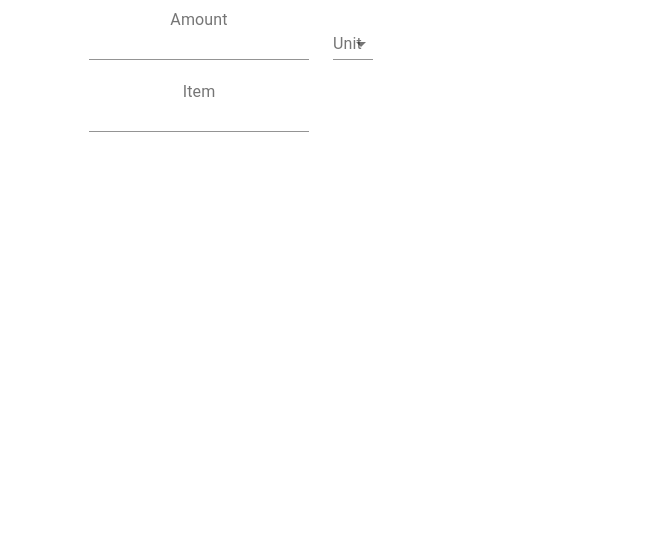
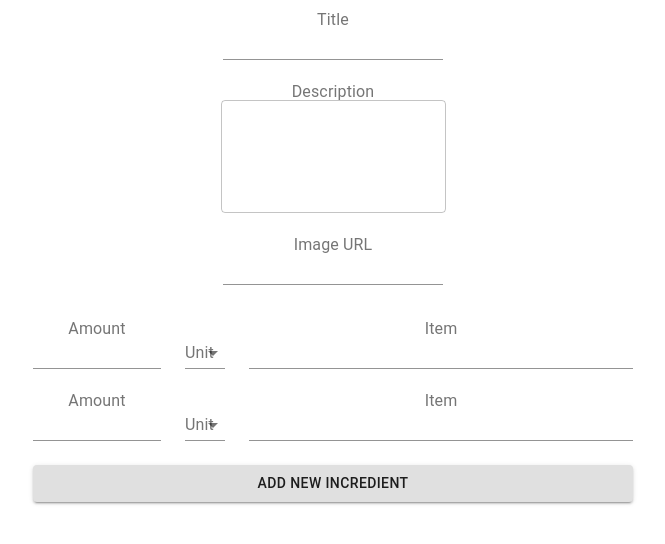
Before and after one commit to JoksuH/weeks_menu_frontend, a React (Create React App) app: page / in a window 1280 px wide. Shown: the top 544 px of the page, without its empty margins (307-972 px from the left). Built offline with nearby package versions, Linux system fonts and the light colour scheme.

Commit message:
Added basic outline to adding new recipe -page

```diff
--- a/src/App.js
+++ b/src/App.js
@@ -1,10 +1,10 @@
 import './App.css';
-import EnterIncredient from './components/CreateRecipe/EnterIncredient'
+import AddRecipe from './components/AddRecipe/AddRecipe';
 
 function App() {
   return (
     <div className="App">
-     <EnterIncredient />
+     <AddRecipe />
     </div>
   );
 }
--- /dev/null
+++ b/src/components/AddRecipe/AddRecipe.js
@@ -0,0 +1,13 @@
+import EnterIncredients from './EnterIncredients'
+import BasicInfoBox from './BasicInfoBox'
+
+function AddRecipe() {
+  return (
+    <div>
+      <BasicInfoBox />
+      <EnterIncredients />
+    </div>
+  )
+}
+
+export default AddRecipe
--- /dev/null
+++ b/src/components/AddRecipe/BasicInfoBox.js
@@ -0,0 +1,55 @@
+import Grid from '@material-ui/core/Grid'
+import TextField from '@material-ui/core/TextField'
+import InputLabel from '@material-ui/core/InputLabel'
+import { makeStyles } from '@material-ui/core/styles'
+import { useState } from 'react'
+
+const useStyles = makeStyles((theme) => ({
+  grid: {
+    width: '40%',
+    margin: 'auto',
+  },
+  formcontrol: {
+    width: '100%',
+  },
+}))
+
+function BasicInfoBox() {
+  const [Title, SetTitle] = useState('')
+  const [Description, SetDescription] = useState('')
+  const [ImageURL, SetImageURL] = useState('')
+
+  const classes = useStyles()
+
+  const handleTitleChange = (event) => {
+    SetTitle(event.target.value)
+  }
+  const handleDescriptionChange = (event) => {
+    SetDescription(event.target.value)
+  }
+  const handleImageURLChange = (event) => {
+    SetImageURL(event.target.value)
+  }
+
+  return (
+    <Grid container className={classes.grid} direction="column" alignContent="center" spacing={3}>
+      <Grid item>
+        <InputLabel id="unit-selection-inputlabel">Title</InputLabel>
+
+        <TextField onChange={handleTitleChange}></TextField>
+      </Grid>
+      <Grid item>
+        <InputLabel id="unit-selection-inputlabel">Description</InputLabel>
+
+        <TextField multiline rows={4} variant="outlined" onChange={handleDescriptionChange}></TextField>
+      </Grid>
+      <Grid item>
+        <InputLabel id="unit-selection-inputlabel">Image URL</InputLabel>
+
+        <TextField onChange={handleImageURLChange}></TextField>
+      </Grid>
+    </Grid>
+  )
+}
+
+export default BasicInfoBox
--- /dev/null
+++ b/src/components/AddRecipe/EnterIncredients.js
@@ -0,0 +1,56 @@
+import { useState } from 'react'
+import Grid from '@material-ui/core/Grid'
+import Button from '@material-ui/core/Button'
+import { makeStyles } from '@material-ui/core/styles'
+import Incredient from './Incredient'
+
+const useStyles = makeStyles((theme) => ({
+  grid: {
+    width: '100%',
+    margin: 'auto',
+  },
+  item: {
+    paddingTop: '3vh',
+  },
+  button: {
+    marginTop: '3vh',
+  },
+  formcontrol: {
+    width: '100%',
+  },
+}))
+
+function EnterIncredients() {
+  const [AmountofIncredients, SetAmountofIncredients] = useState(2)
+  const [IncredientList, SetIncredientList] = useState([0, 1])
+
+  const classes = useStyles()
+
+  const handleChange = (event) => {
+    SetAmountofIncredients(event.target.value)
+  }
+
+  const handleButtonClick = () => {
+    const incListCopy = [...IncredientList]
+    incListCopy.push(AmountofIncredients)
+    SetIncredientList(incListCopy)
+    SetAmountofIncredients(AmountofIncredients + 1)
+  }
+
+  return (
+    <Grid container className={classes.grid} direction="column" alignContent="center">
+      {IncredientList.map(() => {
+        return (
+          <Grid item className={classes.item}>
+            <Incredient />
+          </Grid>
+        )
+      })}
+      <Button variant="contained" onClick={handleButtonClick} className={classes.button}>
+        Add New Incredient
+      </Button>
+    </Grid>
+  )
+}
+
+export default EnterIncredients
--- a/src/components/CreateRecipe/EnterIncredient.js
+++ b/src/components/AddRecipe/Incredient.js
@@ -8,8 +8,12 @@ import { makeStyles } from '@material-ui/core/styles'
 import { useState } from 'react'
 
 const useStyles = makeStyles((theme) => ({
-  grid: {
-    width: '40%',
+  textfield_amount: {
+    width: '10vw',
+    margin: 'auto',
+  },
+  textfield_item: {
+    width: '30vw',
     margin: 'auto',
   },
   formcontrol: {
@@ -17,7 +21,7 @@ const useStyles = makeStyles((theme) => ({
   },
 }))
 
-function EnterIncredient() {
+function Incredient() {
   const [unit, Setunit] = useState('')
   const classes = useStyles()
 
@@ -30,7 +34,7 @@ function EnterIncredient() {
       <Grid item>
         <InputLabel id="unit-selection-inputlabel">Amount</InputLabel>
 
-        <TextField></TextField>
+        <TextField className={classes.textfield_amount} fullWidth={true}></TextField>
       </Grid>
       <Grid item>
         <FormControl className={classes.formcontrol}>
@@ -46,10 +50,10 @@ function EnterIncredient() {
       <Grid item>
         <InputLabel id="unit-selection-inputlabel">Item</InputLabel>
 
-        <TextField></TextField>
+        <TextField className={classes.textfield_item}></TextField>
       </Grid>
     </Grid>
   )
 }
 
-export default EnterIncredient
+export default Incredient
```
